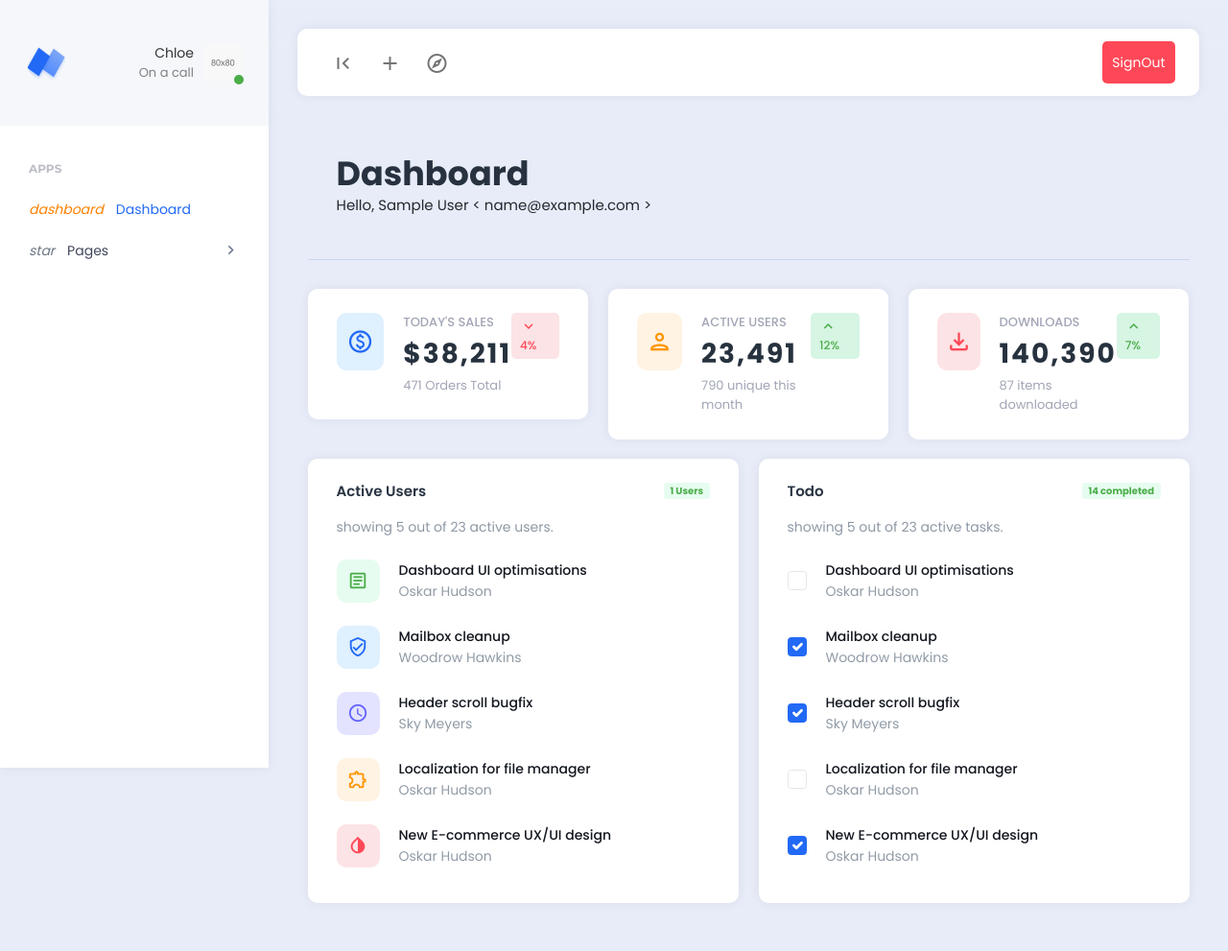
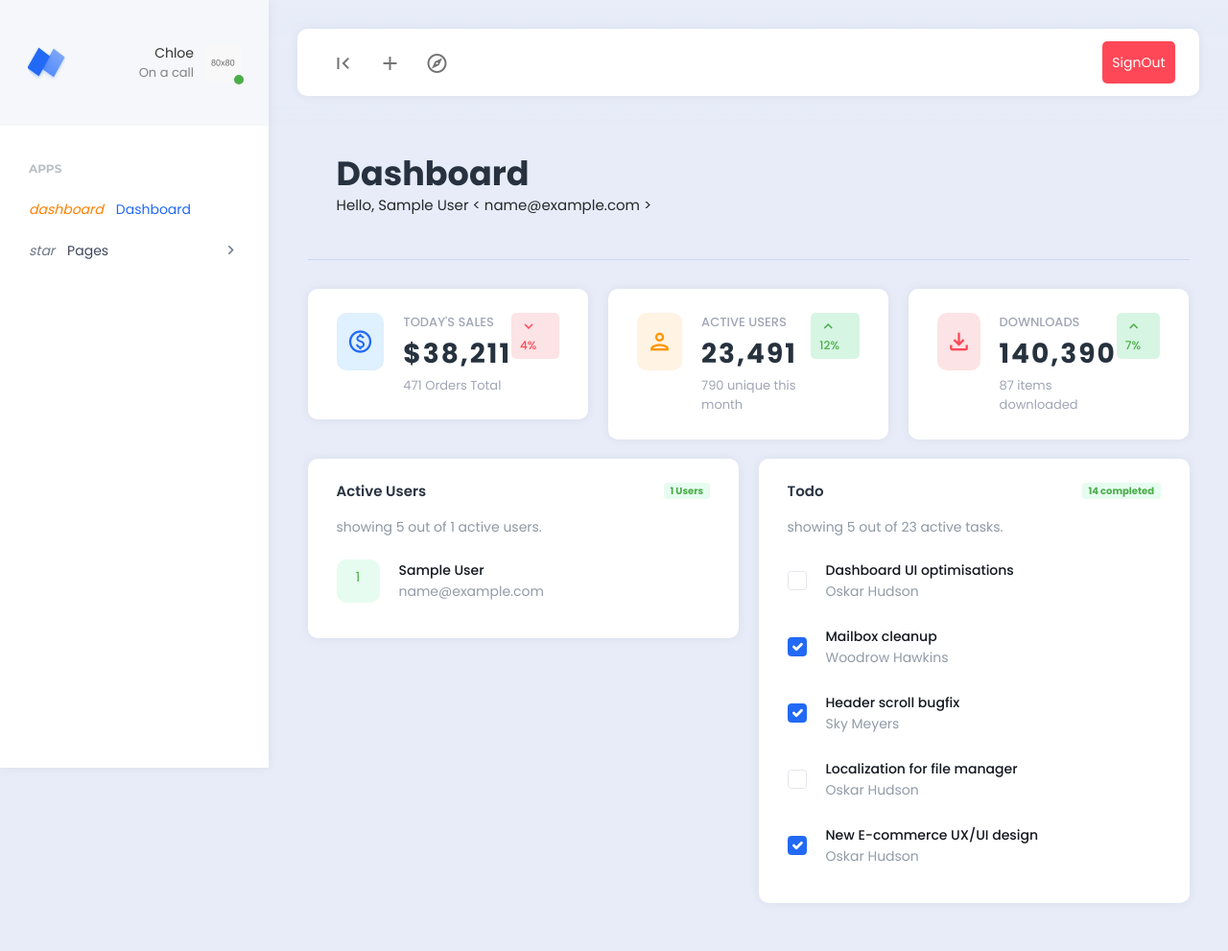
Before and after one commit to Tanvir-Alam625/Dashboard-in-php, a PHP site: page /home.php in a window 1280 px wide. Shown: the whole page at 96% size. Run offline with PHP 8.4, Linux system fonts and the light colour scheme; the visitor is signed in with stand-in values (Sample User, id 1); tables that the repository leaves empty or names only in its code hold one stand-in row (values such as "Sample post").

Commit message:
create & read operation done

```diff
--- a/dashboard/home.php
+++ b/dashboard/home.php
@@ -7,10 +7,15 @@ $email =$_SESSION['auth_email'];
 $db_name_query = "SELECT Name, ID FROM users WHERE Email='$email';";
 $db_name = mysqli_query($db_connect, $db_name_query);
 $db_name_result = mysqli_fetch_assoc($db_name);
+
 // count all users query
-$db_users_query = "SELECT COUNT(*) AS 'result' FROM users;";
+$db_users_count_query = "SELECT COUNT(*) AS 'result' FROM users";
+$db_users_count = mysqli_query($db_connect, $db_users_count_query);
+$db_users_count_result = mysqli_fetch_assoc($db_users_count);
+
+// show all users query
+$db_users_query = "SELECT Name,ID,Email FROM users LIMIT 5";
 $db_users = mysqli_query($db_connect, $db_users_query);
-$db_users_result = mysqli_fetch_assoc($db_users);
 ?>
 
 <div class="app-content">
@@ -21,7 +26,6 @@ $db_users_result = mysqli_fetch_assoc($db_users);
                     <div class="page-description">
                         <h1>Dashboard</h1>
                         <?php
-
                         ?>
                         <p class="user-state-info"> Hello, <?= $db_name_result['Name']?> < <?= $_SESSION['auth_email']?> ></p>
                     </div>
@@ -90,66 +94,31 @@ $db_users_result = mysqli_fetch_assoc($db_users);
                 <div class="col-xl-6">
                     <div class="card widget widget-list">
                         <div class="card-header">
-                            <h5 class="card-title">Active Users<span class="badge badge-success badge-style-light"><?= $db_users_result['result']?> Users</span></h5>
+                            <h5 class="card-title">Active Users<span class="badge badge-success badge-style-light"><?= $db_users_count_result['result']?> Users</span></h5>
                         </div>
                         <div class="card-body">
-                            <span class="text-muted m-b-xs d-block">showing 5 out of 23 active users.</span>
+                            <span class="text-muted m-b-xs d-block">showing 5 out of <?= $db_users_count_result['result']?> active users.</span>
                             <ul class="widget-list-content list-unstyled">
-                                <li class="widget-list-item widget-list-item-green">
-                                    <span class="widget-list-item-icon"><i class="material-icons-outlined">article</i></span>
+                                <!-- show users  -->
+                                <?php
+                                $user_id = 0;
+                                foreach ($db_users as  $user) {
+                                    $user_id++;
+                                    ?>
+                                    <li class="widget-list-item widget-list-item-green">
+                                    <span class="widget-list-item-icon"><p class="my-2 py-0"><?=$user_id ?></p></span>
                                     <span class="widget-list-item-description">
                                         <a href="#" class="widget-list-item-description-title">
-                                            Dashboard UI optimisations
+                                            <?= $user['Name'] ?>
                                         </a>
                                         <span class="widget-list-item-description-subtitle">
-                                            Oskar Hudson
+                                            <?= $user["Email"]?>
                                         </span>
                                     </span>
                                 </li>
-                                <li class="widget-list-item widget-list-item-blue">
-                                    <span class="widget-list-item-icon"><i class="material-icons-outlined">verified_user</i></span>
-                                    <span class="widget-list-item-description">
-                                        <a href="#" class="widget-list-item-description-title">
-                                            Mailbox cleanup
-                                        </a>
-                                        <span class="widget-list-item-description-subtitle">
-                                            Woodrow Hawkins
-                                        </span>
-                                    </span>
-                                </li>
-                                <li class="widget-list-item widget-list-item-purple">
-                                    <span class="widget-list-item-icon"><i class="material-icons-outlined">watch_later</i></span>
-                                    <span class="widget-list-item-description">
-                                        <a href="#" class="widget-list-item-description-title">
-                                            Header scroll bugfix
-                                        </a>
-                                        <span class="widget-list-item-description-subtitle">
-                                            Sky Meyers
-                                        </span>
-                                    </span>
-                                </li>
-                                <li class="widget-list-item widget-list-item-yellow">
-                                    <span class="widget-list-item-icon"><i class="material-icons-outlined">extension</i></span>
-                                    <span class="widget-list-item-description">
-                                        <a href="#" class="widget-list-item-description-title">
-                                            Localization for file manager
-                                        </a>
-                                        <span class="widget-list-item-description-subtitle">
-                                            Oskar Hudson
-                                        </span>
-                                    </span>
-                                </li>
-                                <li class="widget-list-item widget-list-item-red">
-                                    <span class="widget-list-item-icon"><i class="material-icons-outlined">invert_colors</i></span>
-                                    <span class="widget-list-item-description">
-                                        <a href="#" class="widget-list-item-description-title">
-                                            New E-commerce UX/UI design
-                                        </a>
-                                        <span class="widget-list-item-description-subtitle">
-                                            Oskar Hudson
-                                        </span>
-                                    </span>
-                                </li>
+                                    <?php
+                                }
+                                ?>
                             </ul>
                         </div>
                     </div>
--- a/dashboard/includes/header.php
+++ b/dashboard/includes/header.php
@@ -50,6 +50,7 @@
                 <a href="./home.php" class="logo-icon"><span class="logo-text">Neptune</span></a>
                 <div class="sidebar-user-switcher user-activity-online">
                     <a href="#">
+                        <!-- <img src="./assets/images/avatars/avatar.png"> -->
                         <img src="./assets/images/avatars/avatar.png">
                         <span class="activity-indicator"></span>
                         <span class="user-info-text">Chloe<br><span class="user-state-info">On a call</span></span>
```
